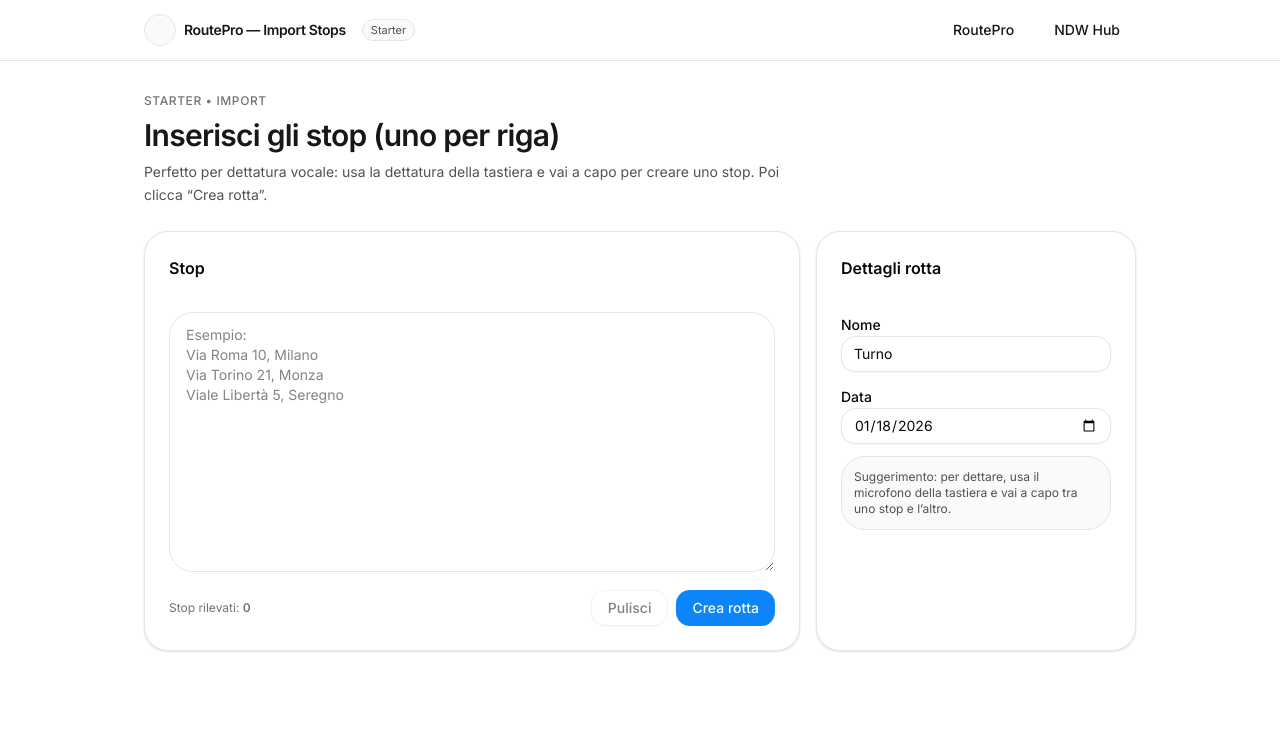
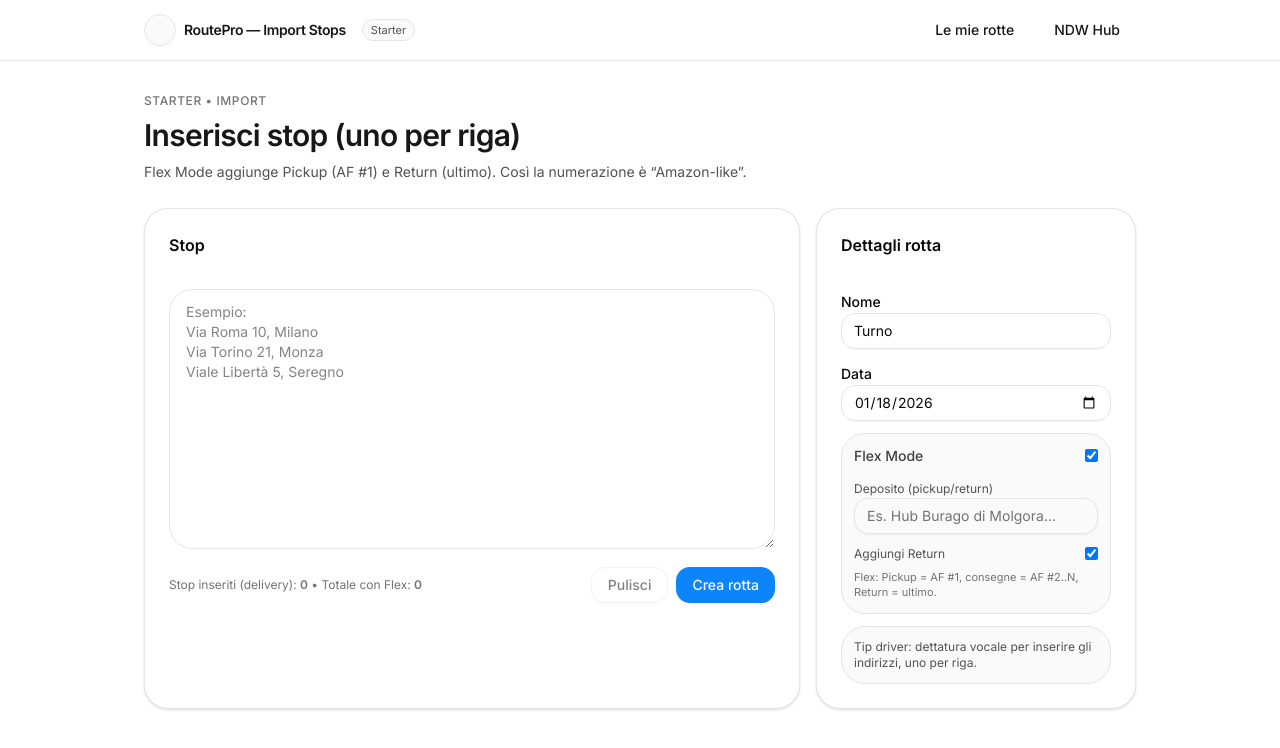
Before and after one commit to NDW-NotaDigitalWorks/ndw-core, a Next.js app: page /routepro/import in a window 1280 px wide. Shown: the top 748 px of the page. Built offline with nearby package versions, Linux system fonts and the light colour scheme; no server answers.

Commit message:
feat(routepro): flex mode (pickup/return) + real AF numbering

```diff
--- a/app/routepro/import/page.tsx
+++ b/app/routepro/import/page.tsx
@@ -10,6 +10,7 @@ import { Input } from "@/components/ui/input";
 import {
   createRouteWithStops,
   parseStopsFromText,
+  type ImportStopInput,
 } from "@/lib/routeproRepository";
 
 function todayISODate(): string {
@@ -27,16 +28,68 @@ export default function RouteProImportPage() {
   const [routeDate, setRouteDate] = useState(todayISODate());
   const [rawStops, setRawStops] = useState("");
 
+  // FLEX MODE
+  const [flexMode, setFlexMode] = useState(true);
+  const [warehouseAddress, setWarehouseAddress] = useState("");
+  const [addReturn, setAddReturn] = useState(true);
+
   const [loading, setLoading] = useState(false);
   const [message, setMessage] = useState<string | null>(null);
 
-  const stops = useMemo(() => parseStopsFromText(rawStops), [rawStops]);
+  const baseStops = useMemo(() => parseStopsFromText(rawStops), [rawStops]);
+
+  const finalStops = useMemo(() => {
+    // If flex mode disabled, just return base stops with default AF numbering 1..N
+    if (!flexMode) {
+      return baseStops.map((s, idx) => ({
+        ...s,
+        stopType: "delivery",
+        afStopNumber: idx + 1,
+      })) as ImportStopInput[];
+    }
+
+    // Flex mode enabled: we require warehouse address
+    if (!warehouseAddress.trim()) return [] as ImportStopInput[];
+
+    const deliveries = baseStops.map((s, idx) => ({
+      ...s,
+      stopType: "delivery" as const,
+      afStopNumber: idx + 2, // deliveries start at AF #2
+    }));
+
+    const pickup: ImportStopInput = {
+      address: warehouseAddress.trim(),
+      stopType: "pickup",
+      afStopNumber: 1,
+    };
+
+    if (addReturn) {
+      const ret: ImportStopInput = {
+        address: warehouseAddress.trim(),
+        stopType: "return",
+        afStopNumber: deliveries.length + 2, // last = N deliveries + pickup
+      };
+      return [pickup, ...deliveries, ret];
+    }
+
+    return [pickup, ...deliveries];
+  }, [flexMode, warehouseAddress, addReturn, baseStops]);
 
   async function onCreateRoute() {
     setMessage(null);
 
-    if (!stops.length) {
+    if (!rawStops.trim()) {
       setMessage("Inserisci almeno 1 stop (uno per riga).");
+      return;
+    }
+
+    if (flexMode && !warehouseAddress.trim()) {
+      setMessage("Flex Mode attivo: inserisci indirizzo deposito (pickup/return).");
+      return;
+    }
+
+    if (!finalStops.length) {
+      setMessage("Impossibile creare rotta: controlla i dati.");
       return;
     }
 
@@ -47,11 +100,10 @@ export default function RouteProImportPage() {
           name: name.trim() || "Turno",
           routeDate: routeDate || undefined,
         },
-        stops
+        finalStops
       );
 
       setMessage("Rotta creata ✅");
-      // Next step: route details page (we create it in the next step)
       router.push(`/routepro/routes/${routeId}`);
     } catch (err: any) {
       setMessage(err?.message ?? "Errore durante la creazione rotta.");
@@ -76,7 +128,7 @@ export default function RouteProImportPage() {
 
           <div className="flex items-center gap-2">
             <Link href="/routepro">
-              <Button variant="ghost">RoutePro</Button>
+              <Button variant="ghost">Le mie rotte</Button>
             </Link>
             <Link href="/hub">
               <Button variant="ghost">NDW Hub</Button>
@@ -91,11 +143,11 @@ export default function RouteProImportPage() {
             Starter • Import
           </p>
           <h1 className="mt-2 text-2xl font-semibold tracking-tight sm:text-3xl">
-            Inserisci gli stop (uno per riga)
+            Inserisci stop (uno per riga)
           </h1>
           <p className="mt-2 max-w-2xl text-sm leading-relaxed text-neutral-600">
-            Perfetto per dettatura vocale: usa la dettatura della tastiera e vai
-            a capo per creare uno stop. Poi clicca “Crea rotta”.
+            Flex Mode aggiunge Pickup (AF #1) e Return (ultimo). Così la numerazione è
+            “Amazon-like”.
           </p>
         </div>
 
@@ -114,8 +166,17 @@ export default function RouteProImportPage() {
 
               <div className="flex flex-col gap-2 sm:flex-row sm:items-center sm:justify-between">
                 <div className="text-xs text-neutral-500">
-                  Stop rilevati: <span className="font-semibold">{stops.length}</span>
+                  Stop inseriti (delivery):{" "}
+                  <span className="font-semibold">{baseStops.length}</span>
+                  {flexMode && (
+                    <>
+                      {" "}
+                      • Totale con Flex:{" "}
+                      <span className="font-semibold">{finalStops.length}</span>
+                    </>
+                  )}
                 </div>
+
                 <div className="flex gap-2">
                   <Button
                     variant="outline"
@@ -161,9 +222,45 @@ export default function RouteProImportPage() {
                 />
               </div>
 
+              <div className="rounded-2xl border bg-neutral-50 p-3 text-sm text-neutral-700">
+                <div className="flex items-center justify-between">
+                  <span className="font-medium">Flex Mode</span>
+                  <input
+                    type="checkbox"
+                    checked={flexMode}
+                    onChange={(e) => setFlexMode(e.target.checked)}
+                  />
+                </div>
+
+                {flexMode && (
+                  <div className="mt-3 space-y-2">
+                    <label className="text-xs text-neutral-600">
+                      Deposito (pickup/return)
+                    </label>
+                    <Input
+                      value={warehouseAddress}
+                      onChange={(e) => setWarehouseAddress(e.target.value)}
+                      placeholder="Es. Hub Burago di Molgora..."
+                    />
+
+                    <div className="flex items-center justify-between pt-1">
+                      <span className="text-xs text-neutral-600">Aggiungi Return</span>
+                      <input
+                        type="checkbox"
+                        checked={addReturn}
+                        onChange={(e) => setAddReturn(e.target.checked)}
+                      />
+                    </div>
+
+                    <p className="text-[11px] text-neutral-500">
+                      Flex: Pickup = AF #1, consegne = AF #2..N, Return = ultimo.
+                    </p>
+                  </div>
+                )}
+              </div>
+
               <div className="rounded-2xl border bg-neutral-50 p-3 text-xs text-neutral-600">
-                Suggerimento: per dettare, usa il microfono della tastiera e
-                vai a capo tra uno stop e l’altro.
+                Tip driver: dettatura vocale per inserire gli indirizzi, uno per riga.
               </div>
             </CardContent>
           </Card>
--- a/lib/routeproRepository.ts
+++ b/lib/routeproRepository.ts
@@ -6,18 +6,21 @@ export type CreateRouteInput = {
   routeDate?: string; // YYYY-MM-DD
 };
 
+export type StopType = "pickup" | "delivery" | "return";
+
 export type ImportStopInput = {
   address: string;
   note?: string;
   lat?: number | null;
   lng?: number | null;
+
+  // Flex additions
+  stopType?: StopType;
+  afStopNumber?: number | null; // Amazon Flex numbering
 };
 
 /**
  * Creates a new route (draft) for the current user and imports stops.
- * - routes.status = draft
- * - route_stops.position = 1..N
- * - route_stops.optimized_position = null
  */
 export async function createRouteWithStops(
   route: CreateRouteInput,
@@ -25,14 +28,12 @@ export async function createRouteWithStops(
 ): Promise<{ routeId: string }> {
   if (!stops.length) throw new Error("Nessuno stop da importare.");
 
-  // Ensure user is logged in
   const { data: userData, error: userErr } = await supabase.auth.getUser();
   if (userErr) throw userErr;
   if (!userData.user) throw new Error("Non autenticato.");
 
   const routeName = (route.name ?? "Untitled route").trim() || "Untitled route";
 
-  // Create route
   const { data: routeRow, error: routeErr } = await supabase
     .from("routes")
     .insert({
@@ -48,15 +49,18 @@ export async function createRouteWithStops(
   if (routeErr) throw routeErr;
   if (!routeRow?.id) throw new Error("Creazione rotta fallita.");
 
-  // Insert stops
   const rows = stops.map((s, idx) => ({
     route_id: routeRow.id,
-    position: idx + 1,
+    position: idx + 1, // ordine di input
     optimized_position: null,
     address: s.address.trim(),
     note: s.note?.trim() || null,
     lat: s.lat ?? null,
     lng: s.lng ?? null,
+
+    stop_type: s.stopType ?? "delivery",
+    af_stop_number: s.afStopNumber ?? (idx + 1),
+    is_done: false,
   }));
 
   const { error: stopsErr } = await supabase.from("route_stops").insert(rows);
@@ -67,7 +71,6 @@ export async function createRouteWithStops(
 
 /**
  * Parse "1 address per line" input into stops.
- * PERFECT for voice dictation: each line becomes one stop.
  */
 export function parseStopsFromText(input: string): ImportStopInput[] {
   return input
```
Also changed, not shown: app/routepro/routes/[routeId]/driver/page.tsx (+20 -58 lines).
